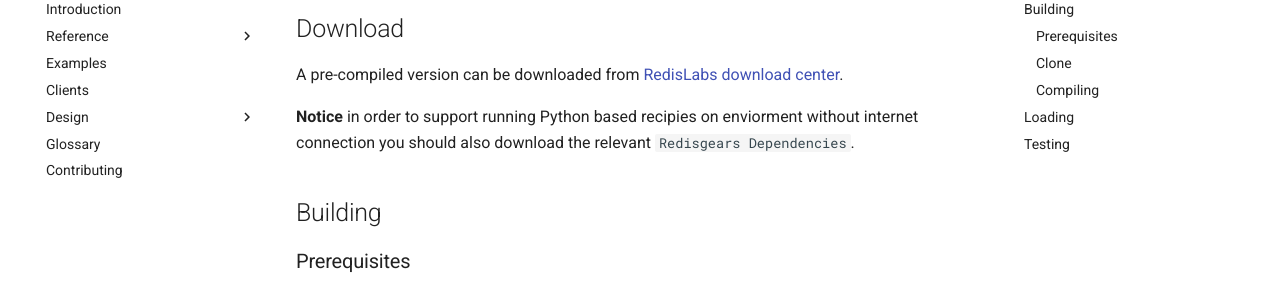
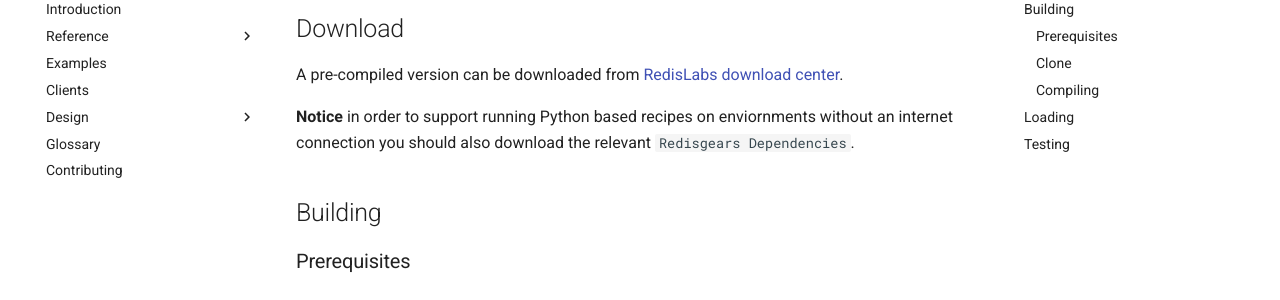
Before and after one commit to RedisGears/RedisGears, an MkDocs documentation site: the page built from docs/quickstart.md, in a window 1280 px wide and 900 px high, scrolled down 522 px. Shown: the part 153-453 px from the top of the window. Built offline with MkDocs 1.6.1 and Material for MkDocs 9.7.7, drawn with Linux system fonts in a browser that asks for light colours; comment, search, counter and statistics services are not loaded.

Commit message:
Fixed a couple of spelling errors and minor rephrasing of one sentence.

```diff
--- a/docs/quickstart.md
+++ b/docs/quickstart.md
@@ -23,7 +23,7 @@ docker run -p 30001:30001 -p 30002:30002 -p 30003:30003 redislabs/rgcluster:late
 
 A pre-compiled version can be downloaded from [RedisLabs download center](https://redislabs.com/download-center/modules/).
 
-**Notice** in order to support running Python based recipies on enviorment without internet connection you should also download the relevant `Redisgears Dependencies`.
+**Notice** in order to support running Python based recipes on enviornments without an internet connection you should also download the relevant `Redisgears Dependencies`.
 
 ## Building
 
```
